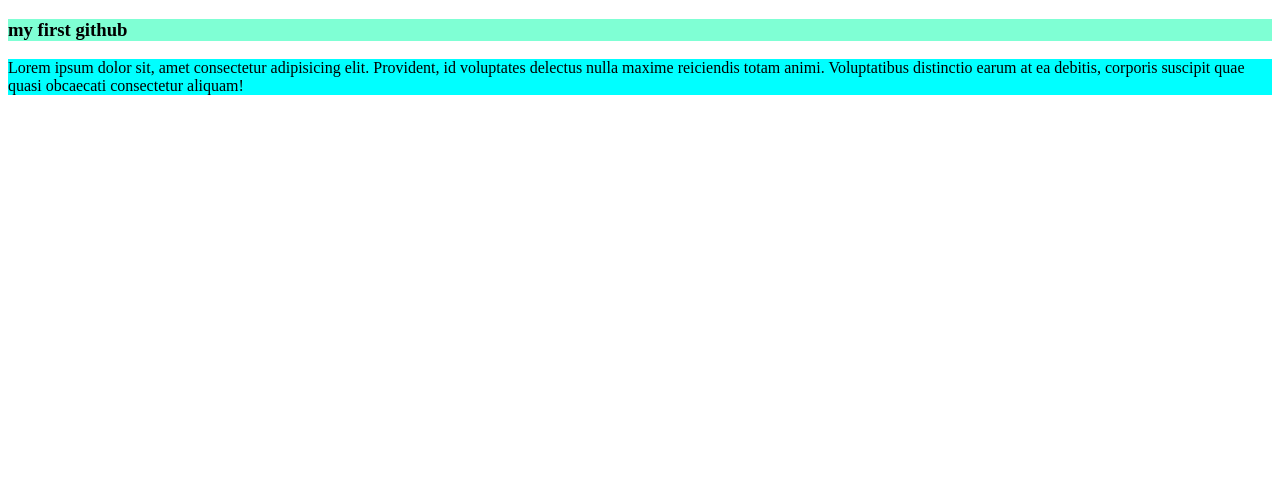
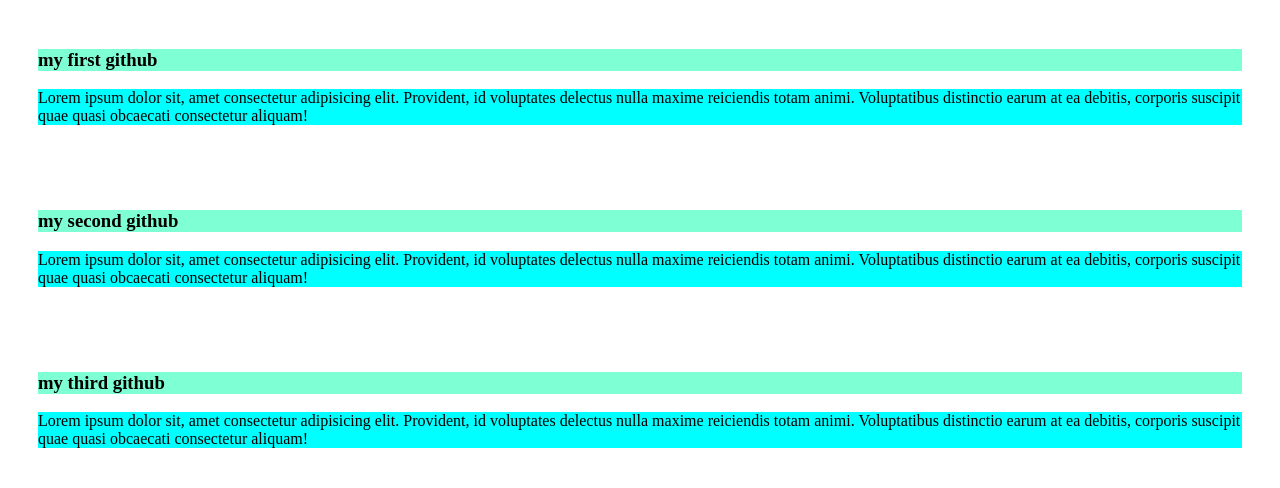
Before and after one commit to a-h-sunny/first-github-repo, a plain HTML site: page index.html in a window 1280 px wide. Drawn offline with Linux system fonts and the light colour scheme.

Commit message:
added the second and third blog

```diff
--- a/css/style.css
+++ b/css/style.css
@@ -4,3 +4,8 @@
 p{
     background-color: cyan;
 }
+div{
+    margin: 10px;
+   border-radius: 10px;
+   padding: 20px;
+}
--- a/index.html
+++ b/index.html
@@ -11,5 +11,13 @@
         <h3>my first github</h3>
         <p>Lorem ipsum dolor sit, amet consectetur adipisicing elit. Provident, id voluptates delectus nulla maxime reiciendis totam animi. Voluptatibus distinctio earum at ea debitis, corporis suscipit quae quasi obcaecati consectetur aliquam!</p>
     </div>
+    <div>
+        <h3>my second github</h3>
+        <p>Lorem ipsum dolor sit, amet consectetur adipisicing elit. Provident, id voluptates delectus nulla maxime reiciendis totam animi. Voluptatibus distinctio earum at ea debitis, corporis suscipit quae quasi obcaecati consectetur aliquam!</p>
+    </div>
+    <div>
+        <h3>my third github</h3>
+        <p>Lorem ipsum dolor sit, amet consectetur adipisicing elit. Provident, id voluptates delectus nulla maxime reiciendis totam animi. Voluptatibus distinctio earum at ea debitis, corporis suscipit quae quasi obcaecati consectetur aliquam!</p>
+    </div>
 </body>
 </html>
```
